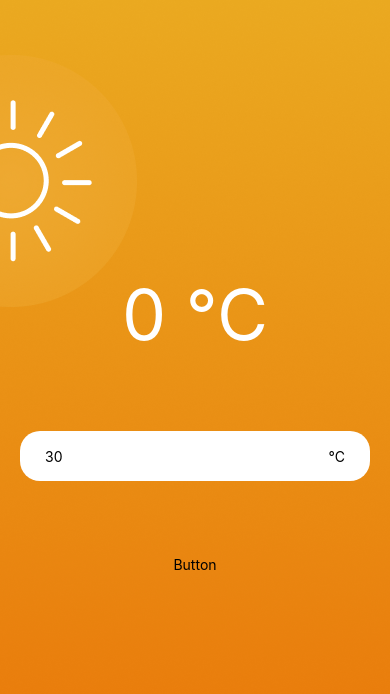
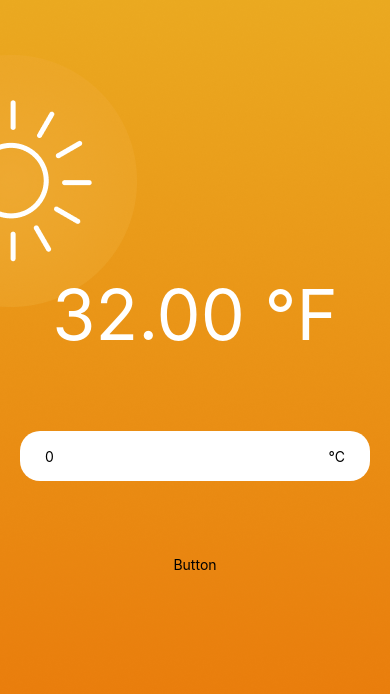
Before and after one commit to phenogit/udemy-react-native, a React Native app in the folder react-native-temperature-converter/: screen / in a window 390 px wide. Shown: the top 694 px of the page. Built offline with nearby package versions, Linux system fonts and the light colour scheme.

Commit message:
section 33

```diff
--- a/react-native-temperature-converter/App.js
+++ b/react-native-temperature-converter/App.js
@@ -5,10 +5,25 @@ import hotBackground from "./assets/hot.png";
 import { Input } from "./components/Input/Input";
 import { TemperatureDisplay } from "./components/TemperatureDisplay/TemperatureDisplay";
 import { useState } from "react";
+import {
+  UNITS,
+  convertTemperatureTo,
+  getOppositeUnit,
+} from "./utils/temperature";
+import { get } from "react-native/Libraries/TurboModule/TurboModuleRegistry";
 
 export default function App() {
   const [temperatureInput, setTemperatureInput] = useState(0);
   const [currentUnit, setCurrentUnit] = useState("°C");
+  const oppositeUnit = getOppositeUnit(currentUnit);
+
+  function getConvertedTemperature() {
+    if (isNaN(temperatureInput)) {
+      return "Invalid input";
+    } else {
+      return convertTemperatureTo(temperatureInput, oppositeUnit).toFixed(2);
+    }
+  }
 
   return (
     <ImageBackground source={hotBackground} style={styles.backgroundImage}>
@@ -16,11 +31,11 @@ export default function App() {
         <SafeAreaView style={styles.root}>
           <View style={styles.workspace}>
             <TemperatureDisplay
-              temperature={temperatureInput}
-              currentUnit={currentUnit}
+              temperature={getConvertedTemperature()}
+              unit={oppositeUnit}
             />
             <Input
-              defaultValue={30}
+              defaultValue={temperatureInput}
               onChange={setTemperatureInput}
               unit={currentUnit}
             />
--- a/react-native-temperature-converter/components/Input/Input.jsx
+++ b/react-native-temperature-converter/components/Input/Input.jsx
@@ -6,7 +6,7 @@ export function Input({ defaultValue, onChange, unit }) {
     <View style={styles.container}>
       <TextInput
         style={styles.input}
-        maxLength={3}
+        maxLength={6}
         placeholder="Type your temperature"
         defaultValue={defaultValue.toString()}
         onChangeText={(text) => onChange(text)}
--- a/react-native-temperature-converter/components/TemperatureDisplay/TemperatureDisplay.jsx
+++ b/react-native-temperature-converter/components/TemperatureDisplay/TemperatureDisplay.jsx
@@ -1,11 +1,11 @@
 import { Text, View } from "react-native";
 import { styles } from "./TemperatureDisplay.style";
 
-export function TemperatureDisplay({ temperature, currentUnit }) {
+export function TemperatureDisplay({ temperature, unit }) {
   return (
     <View>
       <Text style={styles.text}>
-        {temperature} {currentUnit}
+        {temperature} {unit}
       </Text>
     </View>
   );
--- /dev/null
+++ b/react-native-temperature-converter/utils/temperature.js
@@ -0,0 +1,26 @@
+const UNITS = {
+  celcius: "°C",
+  fahrenheit: "°F",
+};
+
+function convertTemperatureTo(temperature, unitTo) {
+  if (unitTo === UNITS.celcius) {
+    return (temperature - 32) * (5 / 9);
+  } else if (unitTo === UNITS.fahrenheit) {
+    return temperature * (9 / 5) + 32;
+  } else {
+    throw new Error("Invalid unit");
+  }
+}
+
+function getOppositeUnit(unit) {
+  if (unit === UNITS.celcius) {
+    return UNITS.fahrenheit;
+  } else if (unit === UNITS.fahrenheit) {
+    return UNITS.celcius;
+  } else {
+    throw new Error("Invalid unit");
+  }
+}
+
+export { UNITS, convertTemperatureTo, getOppositeUnit };
```
